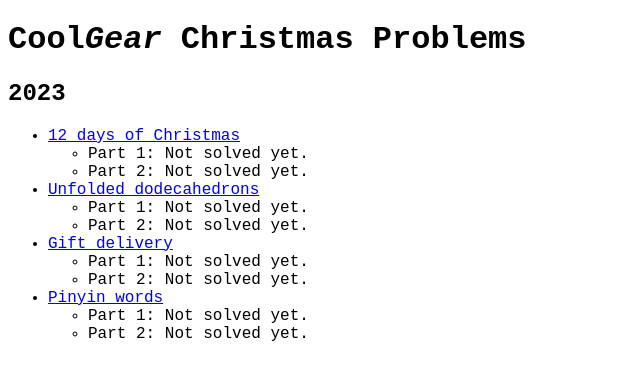
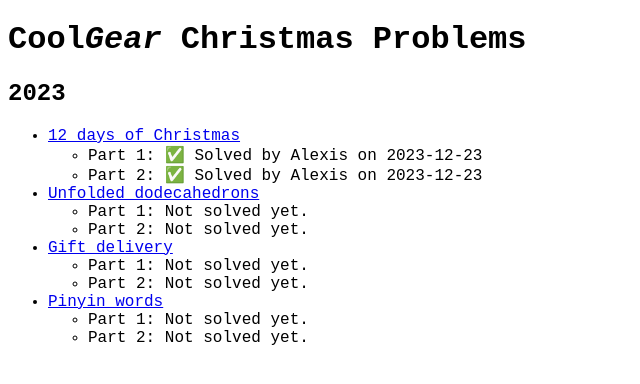
Before and after one commit to peterolson/coolgear-christmas, a SvelteKit app: page / in a window 1280 px wide. Shown: the top 384 px of the page, without its empty margins (0-640 px from the left). Built offline with nearby package versions, Linux system fonts and the light colour scheme.

Commit message:
solved by alexis

```diff
--- a/src/routes/+page.svelte
+++ b/src/routes/+page.svelte
@@ -8,8 +8,8 @@
 <ul>
     <li><a href="{base}/2023/12-days-of-christmas">12 days of Christmas</a>
     <ul>
-        <li>Part 1: Not solved yet.</li>
-        <li>Part 2: Not solved yet.</li>
+        <li>Part 1: ✅ Solved by Alexis on 2023-12-23</li>
+        <li>Part 2: ✅ Solved by Alexis on 2023-12-23</li>
     </ul>
 </li>
     <li><a href="{base}/2023/unfolded-dodecahedrons">Unfolded dodecahedrons</a>
```
